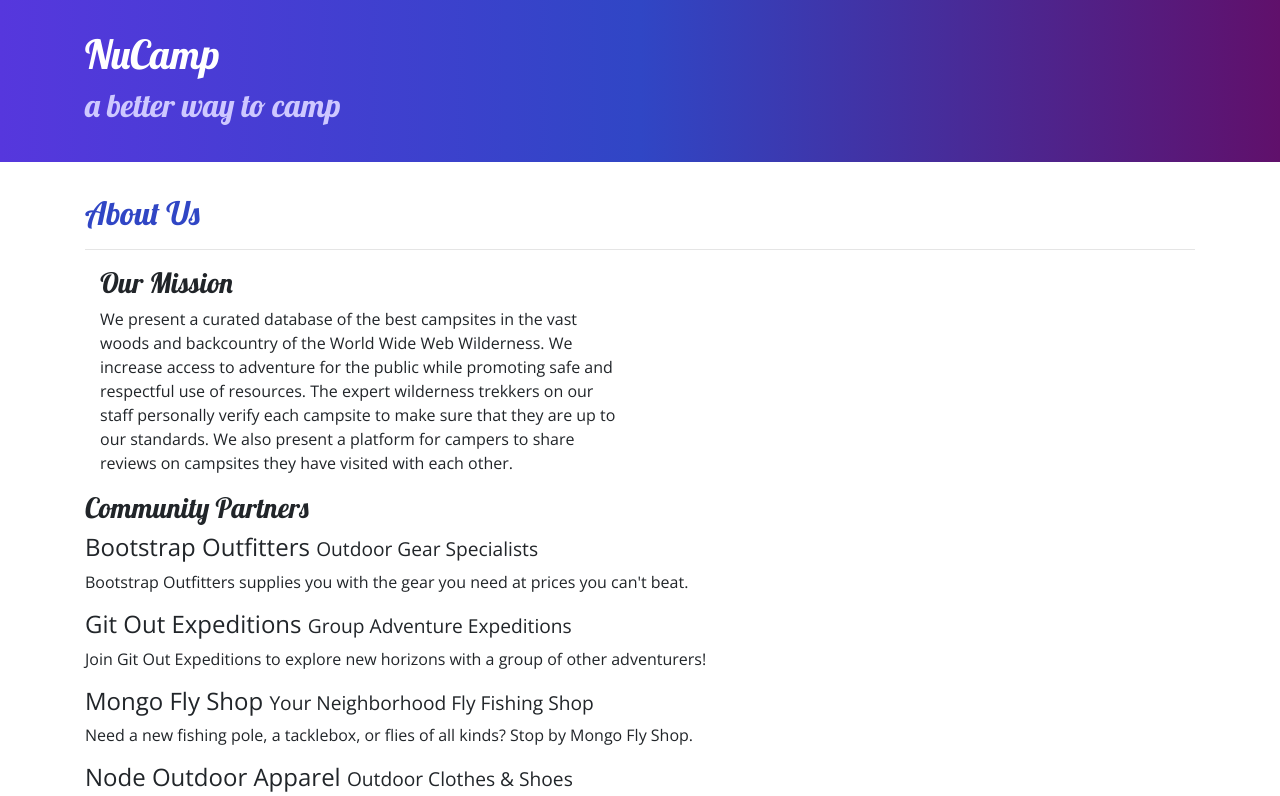
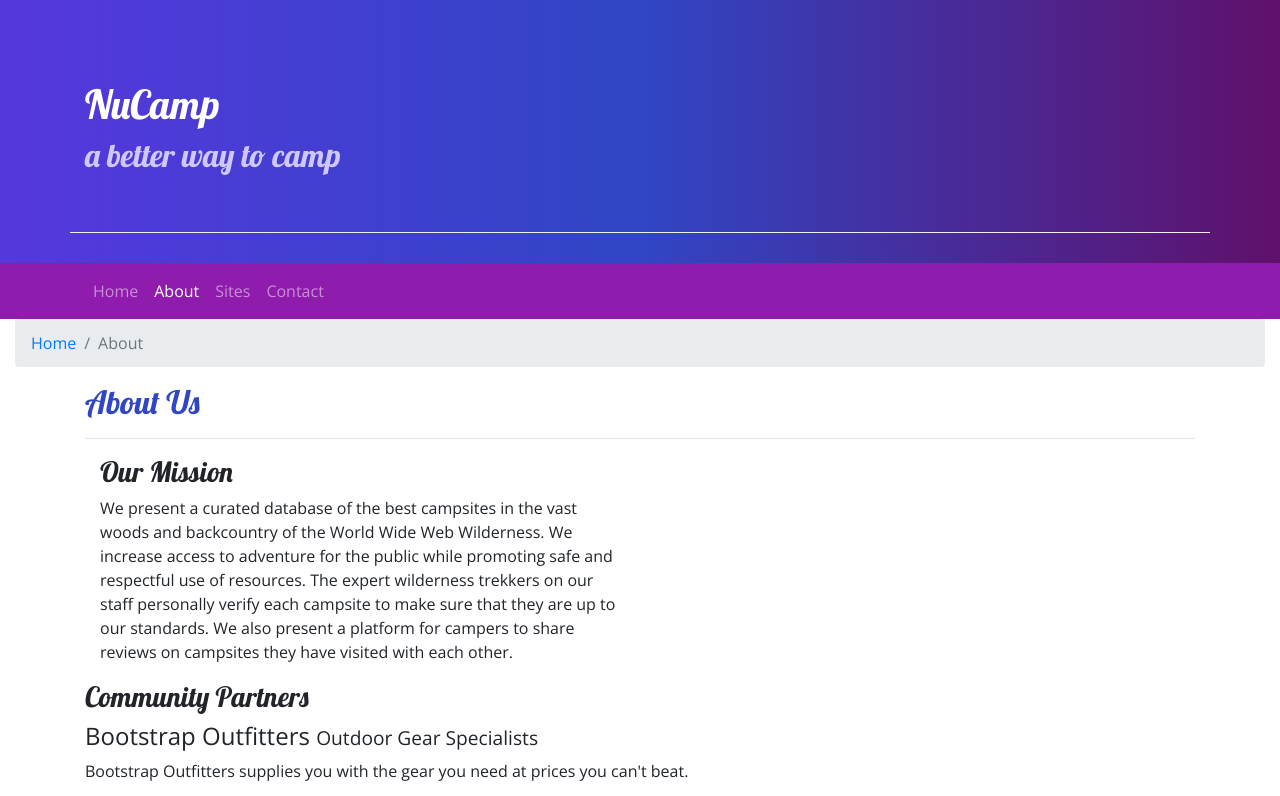
Before and after one commit to ronneimark/nucamp-bootstrap, a website: page aboutus.html in a window 1280 px wide. Shown: the top 796 px of the page. Drawn offline with nearby package versions, Linux system fonts and the light colour scheme.

Commit message:
Navbar and Breadcrumbs

```diff
--- a/aboutus.html
+++ b/aboutus.html
@@ -19,7 +19,7 @@
 
     <header class="jumbotron jumbotron-fluid">
         <div class="container">
-            <div class="row">
+            <div class="row row-content align-items-center">
                 <div class="col">
                     <h1>NuCamp</h1>
                     <h2>a better way to camp</h2>
@@ -27,6 +27,29 @@
             </div>
         </div>
     </header>
+
+    <nav class="navbar navbar-expand-sm navbar-dark sticky-top">
+        <div class="container">
+            <button class="navbar-toggler ml-auto" type="button" data-toggle="collapse" data-target="#nucampNavbar">
+                <span class="navbar-toggler-icon"></span>
+            </button>
+
+            <div class="collapse navbar-collapse" id="nucampNavbar">
+                <ul class="navbar-nav">
+                    <li class="nav-item"> <a class="nav-link" href="index.html">Home</a></li>
+                    <li class="nav-item active"> <a class="nav-link" href="#">About</a></li>
+                    <li class="nav-item"> <a class="nav-link" href="#">Sites</a></li>
+                    <li class="nav-item"> <a class="nav-link" href="#">Contact</a></li>
+                </ul>
+            </div>
+        </div>
+    </nav>
+
+    <div class="col">
+        <ol class="breadcrumb">
+            <li class="breadcrumb-item"><a href="index.html">Home</a></li>
+            <li class="breadcrumb-item active">About</li>
+        </ol>
 
     <div class="container">
         <div class="row">
--- a/css/styles.css
+++ b/css/styles.css
@@ -23,6 +23,7 @@ footer {
     padding: 30px;
     background-image: linear-gradient(to right, #5637DD, #3046C5, #60106B);
     color: white;
+    margin:0;
 }
 
 .row-content {
@@ -30,3 +31,7 @@ footer {
     border-bottom: 1px ridge;
     min-height: 200px;
 }
+
+.navbar {
+    background-color:#901CAD;
+}
```
Also changed, not shown: index.html (+18 -1 lines).
